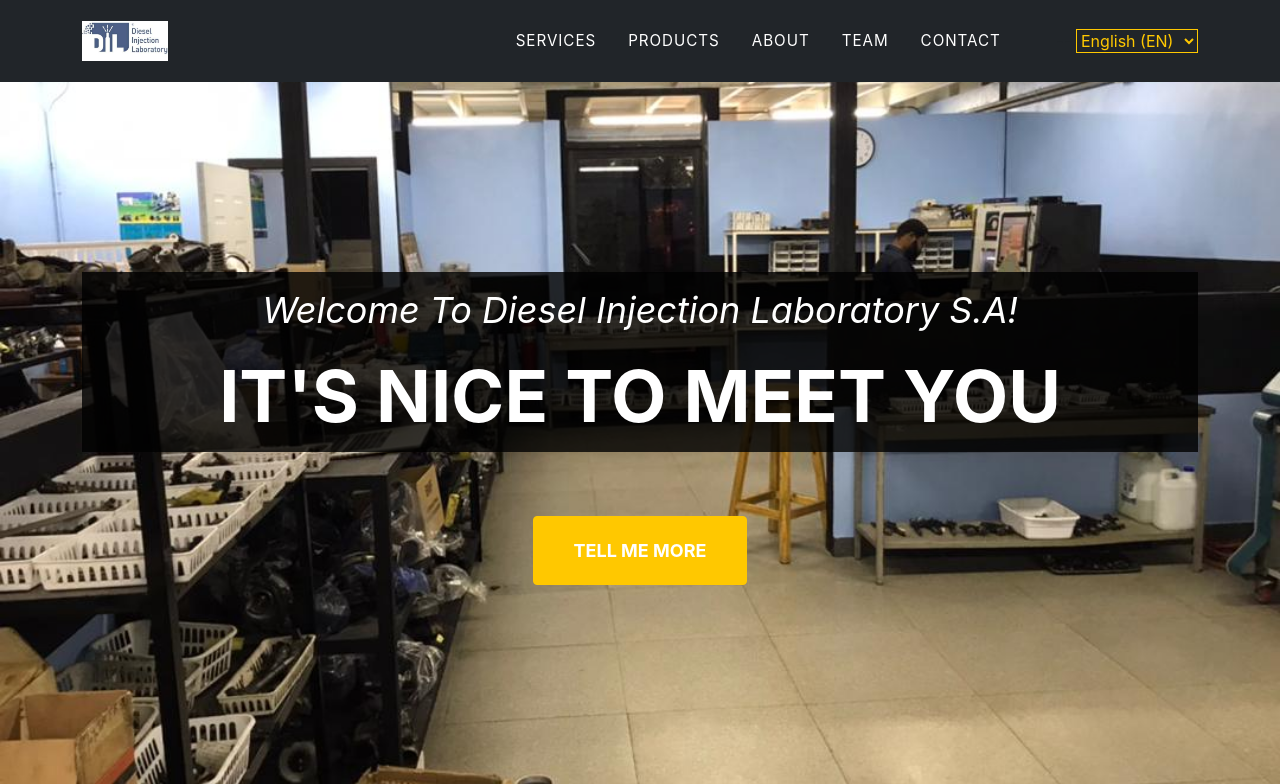
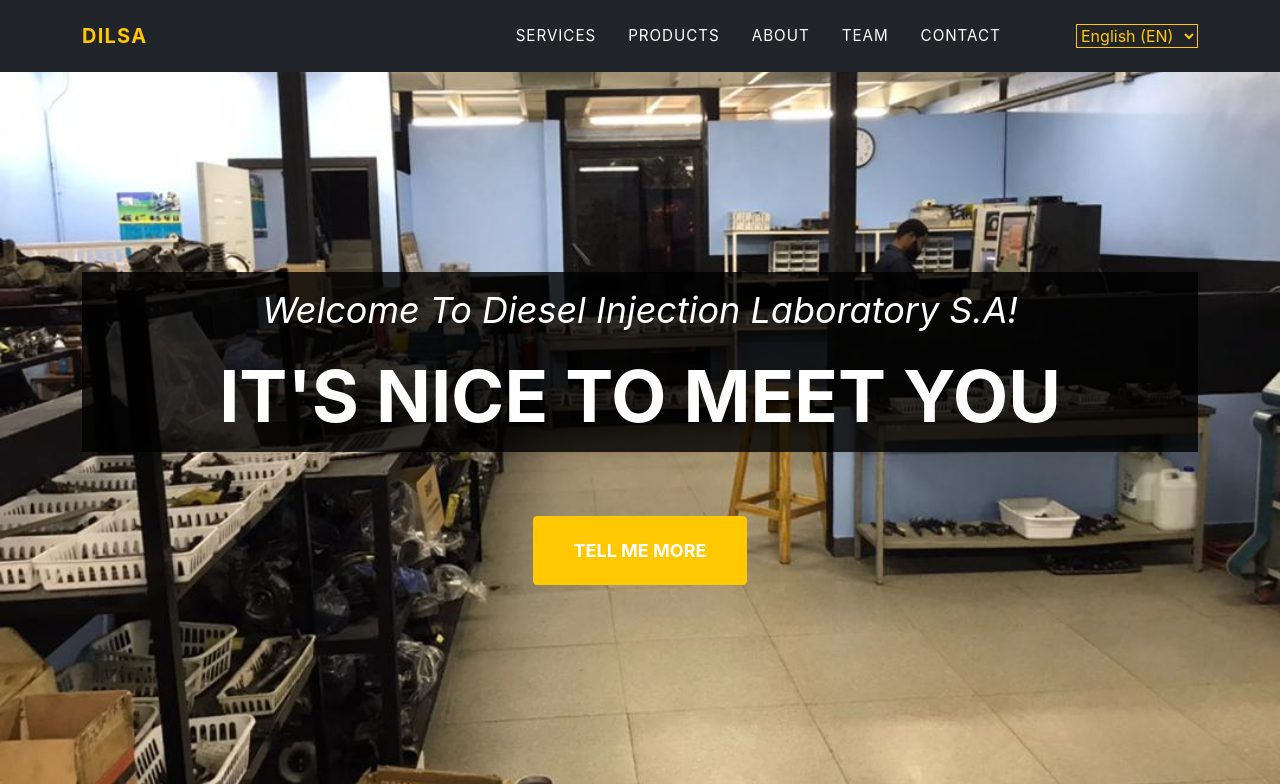
Before and after one commit to JHANAGUSTAVE/DilsaProject, a Django app: page / in a window 1280 px wide. Shown: the top 784 px of the page. Run offline with Django 3.2, Linux system fonts and the light colour scheme; data comes from the database, SQL or seed files in the repository; data that the repository does not hold is empty; some libraries are stand-ins or nearby versions.

Commit message:
delete logo

```diff
--- a/templates/base.html
+++ b/templates/base.html
@@ -18,8 +18,8 @@
 	<main>
 		<nav class="navbar navbar-expand-lg navbar-dark fixed-top navbar-shrink" id="mainNav">
 			<div class="container">
-				<!-- <a class="navbar-brand" href="#page-top">DILSA</a> -->
-				<a class="navbar-brand" href="#page-top"><img src="{% static '/img/navbar-logo.jpg' %}" alt="..." /></a>
+				<a class="navbar-brand" href="#page-top">DILSA</a>
+				<!-- <a class="navbar-brand" href="#page-top"><img src="{% static '/img/navbar-logo.jpg' %}" alt="..." /></a> -->
 
 				<button class="navbar-toggler" type="button" data-bs-toggle="collapse" data-bs-target="#navbarResponsive" aria-controls="navbarResponsive" aria-expanded="false" aria-label="Toggle navigation">
 					{% trans 'Menu' %}
```
